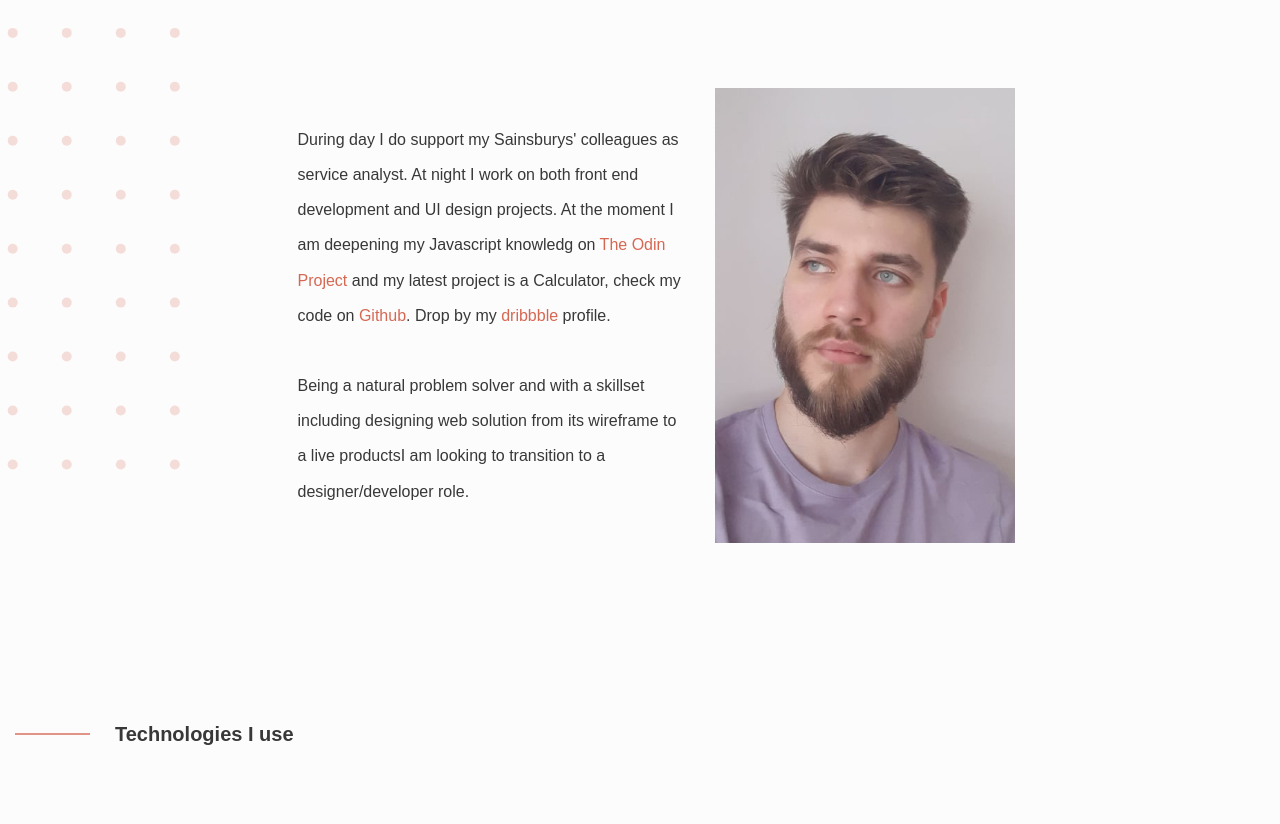
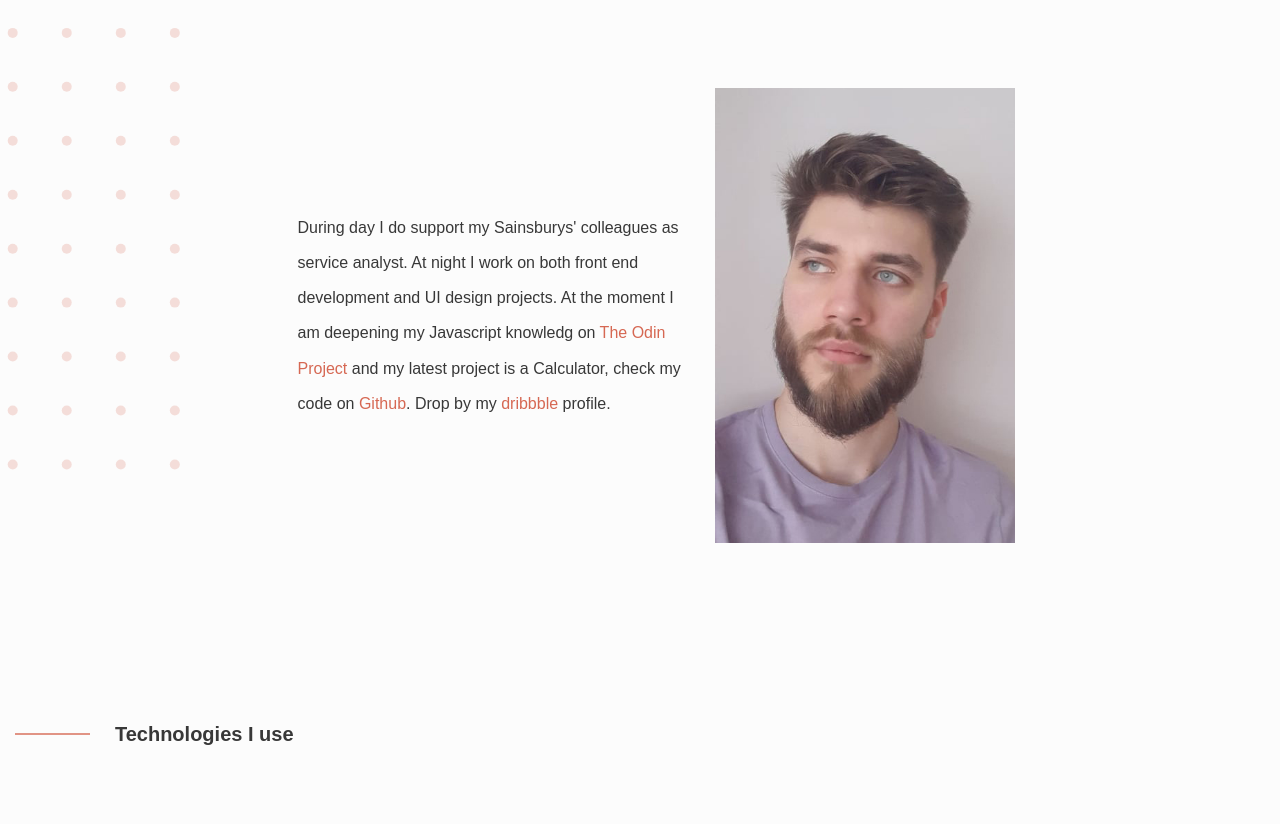
Before and after one commit to KarolisDavli/portfolio, a website: page index.html in a window 1280 px wide. Shown: the part 2400-3224 px from the top of the page. Drawn offline with nearby package versions, Linux system fonts and the light colour scheme; a web font is replaced by a local one.

Commit message:
dribbble

```diff
--- a/index.html
+++ b/index.html
@@ -131,10 +131,6 @@
           At the moment I am deepening my Javascript knowledg on <a style="color:#D66853" href="https://www.theodinproject.com/" target="_blank">The Odin Project</a> and
           my latest project is a Calculator, check my code on <a style="color:#D66853" href="https://github.com/unotreal/calculator" target="_blank">Github</a>.
           Drop by my <a style="color:#D66853" href="https://dribbble.com/karoolis" target="_blank">dribbble</a> profile.
-          <br>
-          <br>
-          Being a natural problem solver and with a skillset including designing web solution from its
-          wireframe to a live productsI am looking to transition to a designer/developer role.
         </p>
 
         <img style="max-height: auto;max-width: 300px;" src="dist/images/me.jpg" alt="Image of me" />
```
